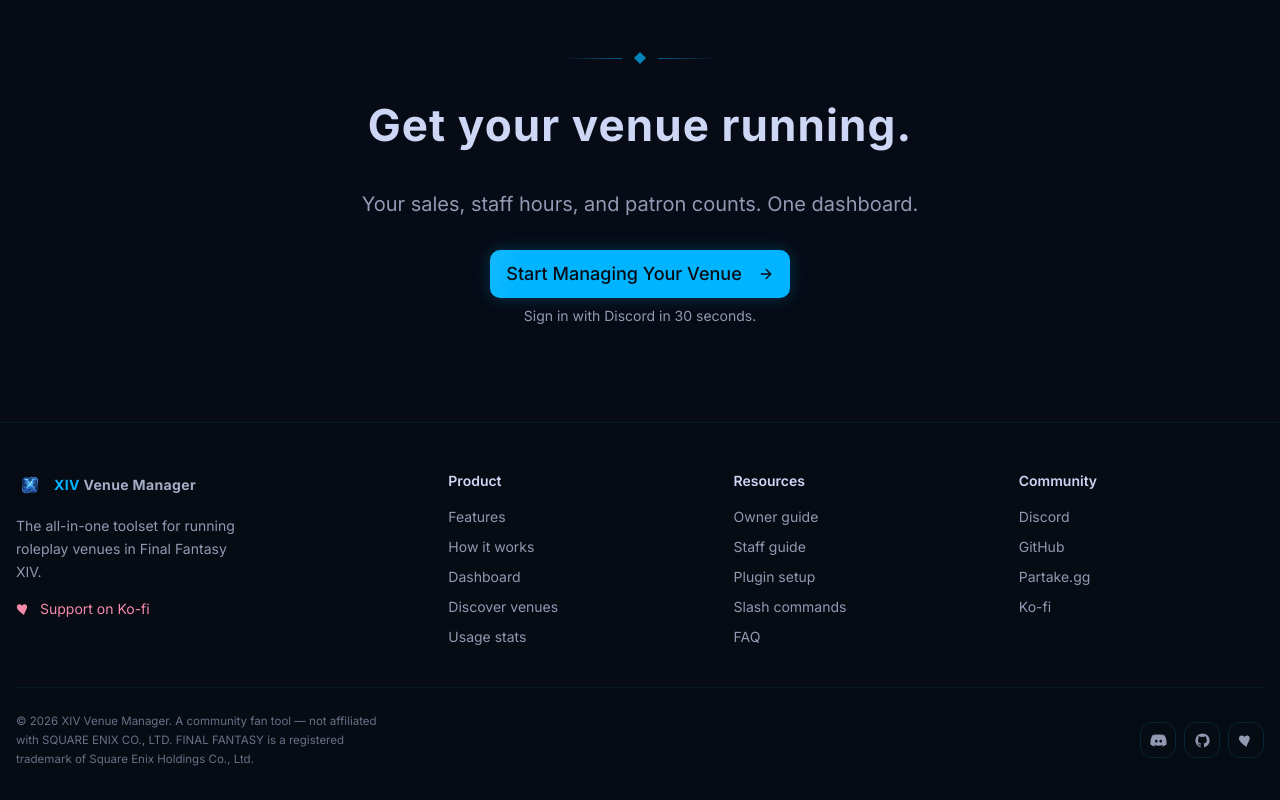
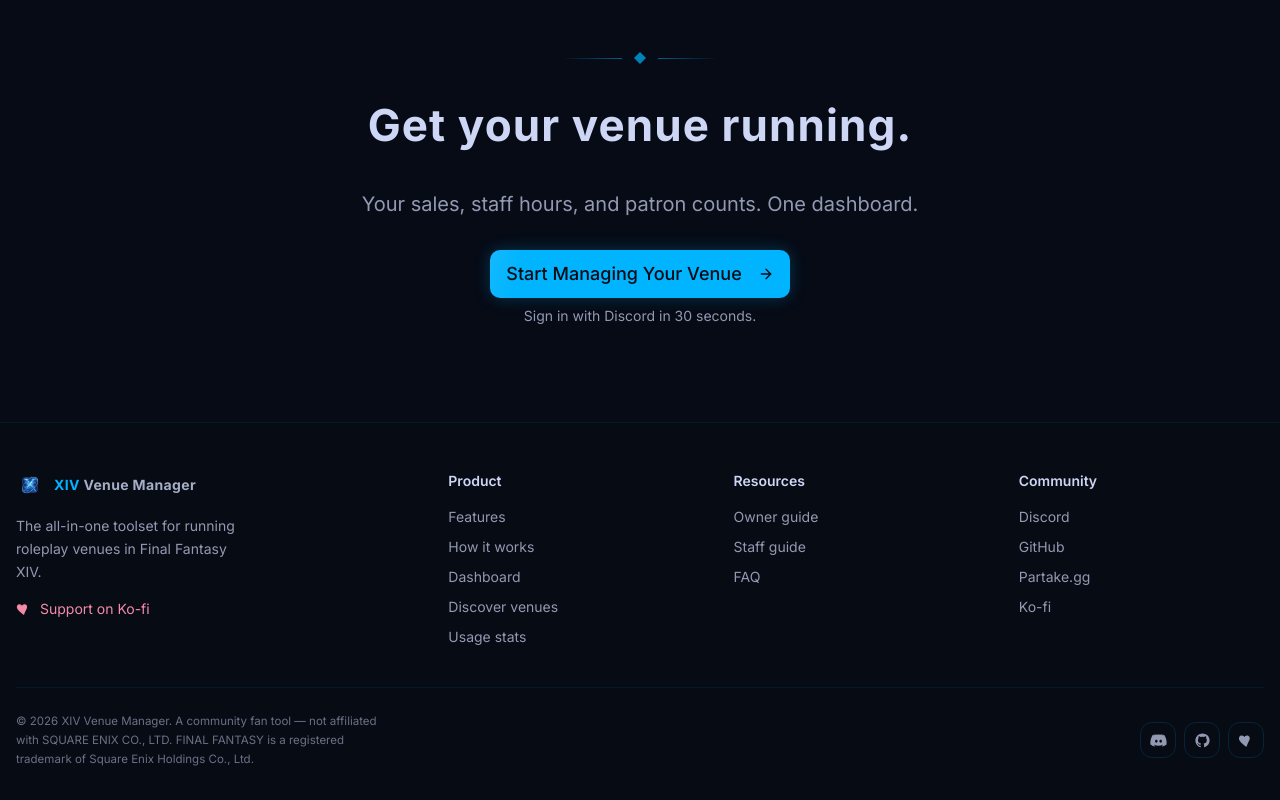
Before and after one commit to BluntEXE/ffxiv-venue-manager, a Next.js app in the folder apps/web/: page / in a window 1280 px wide. Shown: the part 5047-5847 px from the top of the page. Built offline with nearby package versions, Linux system fonts and the light colour scheme; no server answers.

Commit message:
chore: remove Plugin setup + Slash commands from landing footer Resources

```diff
--- a/apps/web/app/page.tsx
+++ b/apps/web/app/page.tsx
@@ -561,8 +561,6 @@
                 {[
                   { label: "Owner guide", href: "/guide/owner" },
                   { label: "Staff guide", href: "/guide/staff" },
-                  { label: "Plugin setup", href: "/guide/owner#plugin" },
-                  { label: "Slash commands", href: "/guide/owner#commands" },
                   { label: "FAQ", href: "/guide/owner#faq" },
                 ].map(({ label, href }) => (
                   <Link key={href} href={href} className="block text-sm text-muted-foreground hover:text-[var(--xiv-blue)] transition-colors">{label}</Link>
```
